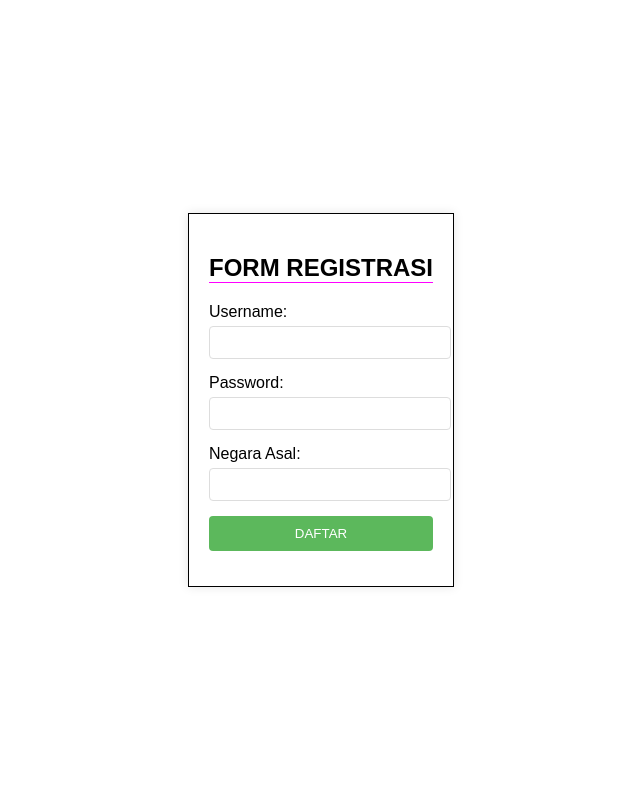
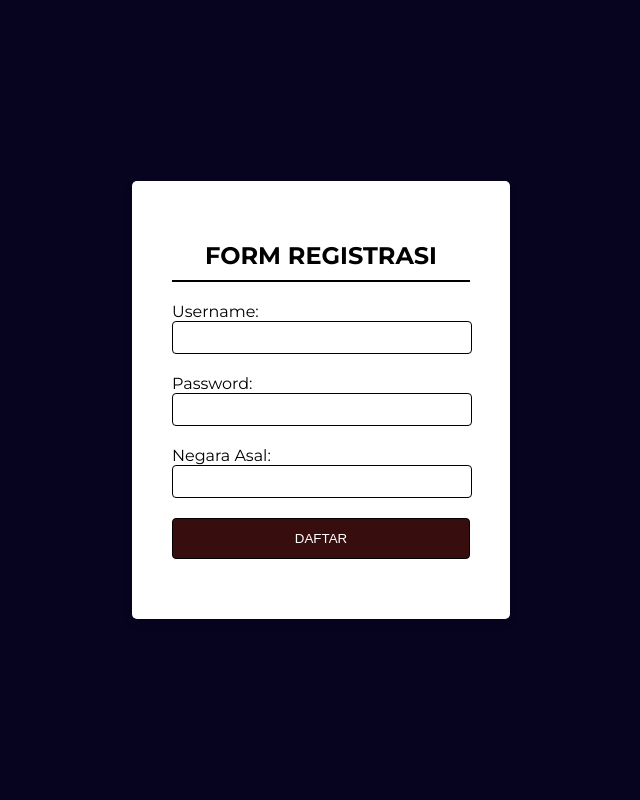
Before and after one commit to pacilflix-12/pacilflix-c-12, a Python web app: template pacilflix/authentication/templates/register.html in a window 1280 px wide. Shown: the whole page, without its empty margins (319-959 px from the left). Run offline with Jinja, Linux system fonts and the light colour scheme; the template is opened without the code that fills it, so the values that code supplies are empty.

Commit message:
Merapihkan UI

```diff
--- a/pacilflix/authentication/templates/register.html
+++ b/pacilflix/authentication/templates/register.html
@@ -3,56 +3,64 @@
 <head>
 <meta charset="UTF-8">
 <meta name="viewport" content="width=device-width, initial-scale=1.0">
-<title>Form Registrasi</title>
+<title>Form Registrasi - PaciFlix</title>
+<link href="https://fonts.googleapis.com/css2?family=Montserrat:wght@400;700&display=swap" rel="stylesheet">
 <style>
   body {
-    font-family: Arial, sans-serif;
+    font-family: 'Montserrat', sans-serif; /* Menggunakan font Montserrat */
     display: flex;
     justify-content: center;
     align-items: center;
     height: 100vh;
     margin: 0;
+    background-color: #06041f; /* Biru */
   }
   .registration-container {
-    border: 1px solid #000;
-    padding: 20px;
-    box-shadow: 0 0 10px rgba(0, 0, 0, 0.1);
+    background-color: #fff; /* Putih */
+    padding: 40px; /* Padding yang lebih besar untuk simetri */
+    box-shadow: 0 4px 8px rgba(0, 0, 0, 0.1);
+    border-radius: 5px; /* Penambahan border-radius untuk estetika */
+    width: auto; /* Atur lebar sesuai kebutuhan */
+    max-width: 400px; /* Lebar maksimum yang diinginkan */
   }
   .registration-container h2 {
     text-align: center;
-    border-bottom: 1px solid magenta;
+    margin-bottom: 20px; /* Menambahkan ruang di bawah judul */
+    border-bottom: 2px solid #000; /* Hitam */
+    padding-bottom: 10px;
   }
   .form-group {
-    margin-bottom: 15px;
+    margin-bottom: 20px; /* Menambahkan ruang di antara input */
   }
   .form-group label {
-    display: block;
-    margin-bottom: 5px;
+    margin-bottom: 8px; /* Menambahkan ruang di bawah label */
   }
   .form-group input {
-    width: 100%;
-    padding: 8px;
-    border: 1px solid #ddd;
-    border-radius: 4px;
+    width: calc(100% - 16px); /* Mengurangi lebar untuk mengakomodasi padding */
+    padding: 8px; /* Menambahkan padding pada input */
+    border: 1px solid #000; /* Hitam */
+    border-radius: 4px; /* Menambahkan border-radius pada input */
+    color: #000; /* Hitam */
   }
   .form-group button {
     width: 100%;
-    padding: 10px;
-    border: none;
-    border-radius: 4px;
-    background-color: #5cb85c;
-    color: white;
+    padding: 12px; /* Menambahkan padding pada tombol */
+    border: 1px solid #000; /* Hitam */
+    border-radius: 4px; /* Menambahkan border-radius pada tombol */
+    background-color: #380d0d; /* Merah */
+    color: white; /* Putih */
     cursor: pointer;
+    transition: background-color 0.3s ease;
   }
   .form-group button:hover {
-    background-color: #4cae4c;
+    background-color: #4a1515; /* Merah yang lebih gelap saat hover */
   }
 </style>
 </head>
 <body>
 <div class="registration-container">
   <h2>FORM REGISTRASI</h2>
-  <form action="/submit-registration" method="POST"> <!-- You should replace the action with your server endpoint -->
+  <form action="/path-to-registration-handler" method="post"> <!-- Sesuaikan action dengan URL penangan registrasi Anda -->
     <div class="form-group">
       <label for="username">Username:</label>
       <input type="text" id="username" name="username" required>
```
Also changed, not shown: pacilflix/authentication/templates/auth.html (+26 -9 lines), pacilflix/authentication/templates/login.html (+23 -15 lines).
